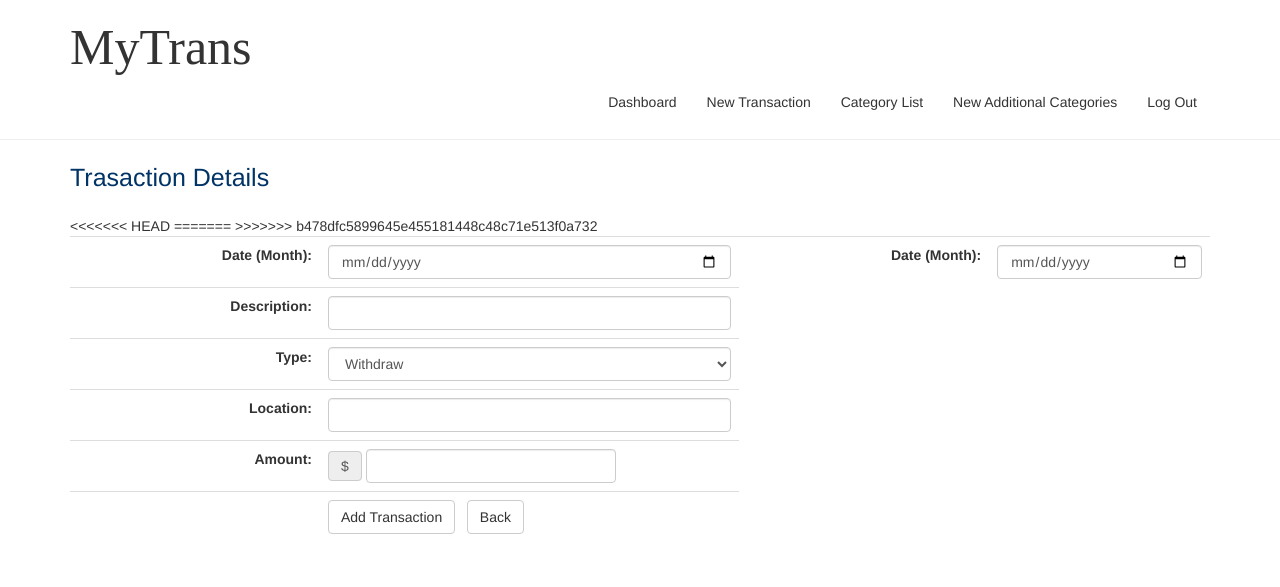
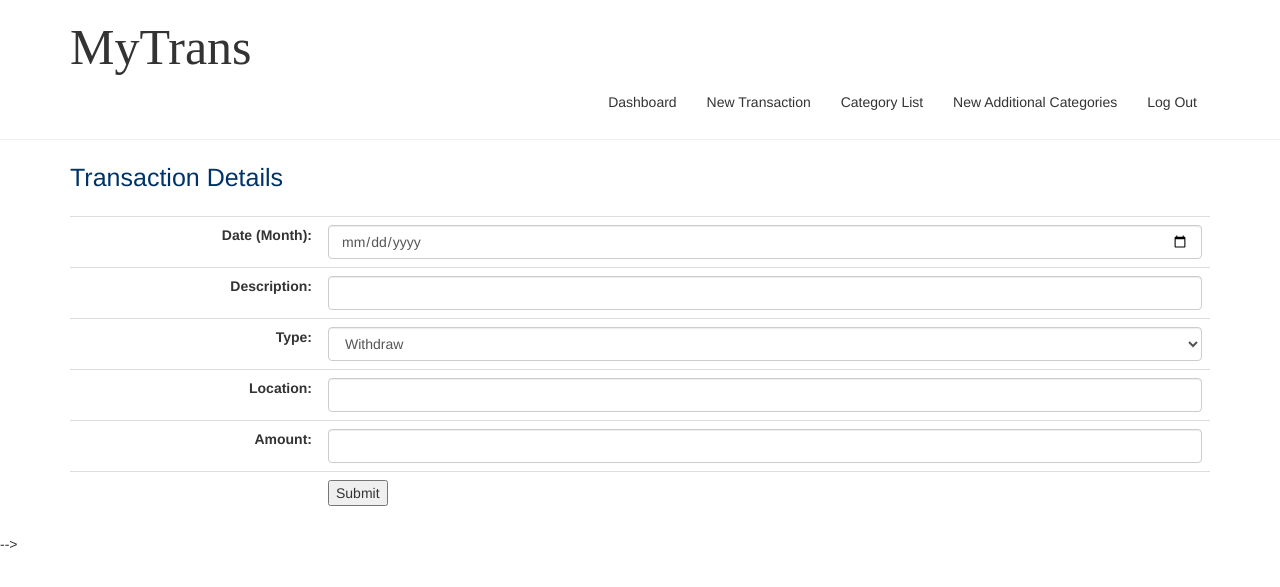
Before and after one commit to PROG8165-Grp9/Assign_4, a Django app: page /addTrans/ in a window 1280 px wide. Shown: the top 587 px of the page. Run offline with Django 3.2, Linux system fonts and the light colour scheme; data comes from the database, SQL or seed files in the repository; both versions use the stored data as it was after the commit; some libraries are stand-ins or nearby versions.

Commit message:
fixed newTransaction

```diff
--- a/Django_Assign/Django_Assign/templates/myTrans/NewTransaction.html
+++ b/Django_Assign/Django_Assign/templates/myTrans/NewTransaction.html
@@ -24,69 +24,52 @@
         <form  method="POST" name="Transaction" target="_self">
             {% csrf_token %}
         <div class="container">
-            <div id="title">Trasaction Details</div>
+            <div id="title">Transaction Details</div>
             <br>
            <table class="table table-responsive">
-
                 <tr>
-<<<<<<< HEAD
                     <td class="table_Lbl"><label for="Trans_Date">Date (Month):</label></td>
-                    <td><input name="Trans_Date" type="date" class=" form-control date"></td>
-
-=======
-                    <td class="table_Lbl"><label>Date (Month):</label></td>
-                    <td><input id="tbxDate" type="date" class=" form-control date"></td>
->>>>>>> b478dfc5899645e455181448c48c71e513f0a732
+                    <td><input name="Trans_Date" type="date" class=" form-control date">	</td>
                 </tr>
-
                 <tr>
                     <td class="table_Lbl"><label for="Trans_Desc">Description:</label></td>
-                    <td>
-                        <input id="txtaDesc" type="text" class=" form-control" minlength="10">
-                            <label id="descrlabel"></label>
-                    </td>
+                    <td><input name="Trans_Desc" type="text" class="form-control">	</td>
                 </tr>
-
                 <tr>
                     <td class="table_Lbl"><label for="Trans_Type">Type:</label></td>
+
                   <td>
-                    	<select class="form-control">
+
+                         <select name="Trans_Type" class="form-control">
                             {% for cat in cats %}
                                 <option>{{ cat.Cate_Type }}</option>
                             {% endfor %}
                         </select>
+
                     </td>
                 </tr>
-
                 <tr>
                     <td class="table_Lbl"><label for="Trans_Loc">Location:</label></td>
-                    <td><input name="Trans_Loc" class="form-control text" type="text"></td>
+                    <td><input name="Trans_Loc" type="text" class="form-control">	</td>
+                </tr>
+                <tr>
+                    <td class="table_Lbl"><label for="Trans_Amnt">Amount:</label></td>
+                    <td><input name="Trans_Amnt" type="text" class="form-control">	</td>
                 </tr>
 
-                <tr>
-                    <td class="table_Lbl"><label for="Trans_Amnt">Amount:</label></td>
-                    <td>
-                    <span class="input-group-addon-1">$</span>
 
-                    <input id="tbxNAmount" class="table_TransDetails form-control currency" min="-10000" step="0.10" type="number" pattern="^\\?(([1-9](\\d*|\\d{0,2}(,\\d{3})*))|0)(\\.\\d{1,2})?"
-                     data-number-to-fixed="2" max="10000">
-                     <label id="lblAmntErr">Amount can only be between CAD 10,000.00 to -10,000.00</label>
-                     </td>
-                </tr>
-
-                <tr>
 							<td>&nbsp;</td>
 							<td align="left">
-                        <button type="submit" class="btn btn-default">Add Transaction</button>                        &nbsp;
-                        <button type="button" class="btn btn-default" onClick="goBack()">Back</button>
+							<input type="submit" value="Submit" />
+							<!--	<button type="submit" class="btn btn-default">Add Category</button > -->
 							</td>
 						</tr>
 					</table>
 				</div>
 			</form>
+			</div>
 		<script type="text/javascript" src={% static 'js/HeaderScript.js' %}></script>
-        <script type="text/javascript" src={% static 'js/Add_Transactions.js' %}></script>
-        <script type="text/javascript" src={% static 'js/AddNewTrans.js' %}></script>
-
+		<script type="text/javascript" src={% static 'Bootstrap/js/bootstrap.min.js' %}></script>
+        <script type="text/javascript" src={% static 'js/AddNewTrans.js' %}></script>   -->
 </body>
 </html>
--- a/Django_Assign/myTrans/forms.py
+++ b/Django_Assign/myTrans/forms.py
@@ -20,7 +20,7 @@ class CategoryForm (forms.ModelForm):
         model = Category
         fields = ['Cate_Type', 'Cate_Desc']
 
-class AddTransForm():
+class AddTransForm (forms.ModelForm):
     class Meta:
         model = Transactions
         fields = ['Trans_Desc', 'Trans_Date', 'Trans_Type', 'Trans_Loc', 'Trans_Amnt', ]
--- a/Django_Assign/myTrans/views.py
+++ b/Django_Assign/myTrans/views.py
@@ -70,6 +70,4 @@ def newTransaction(request):
         form = AddTransForm()
         cats = Category.objects.exclude()
 
-    return render(request, 'myTrans/NewTransaction.html', {
-        'cats': cats,
-    })
+    return render(request, 'myTrans/NewTransaction.html', {'form': form, 'cats': cats})
```
Also changed, not shown: Django_Assign/db.sqlite3. Lines whose indentation alone changed are shown as unchanged.
